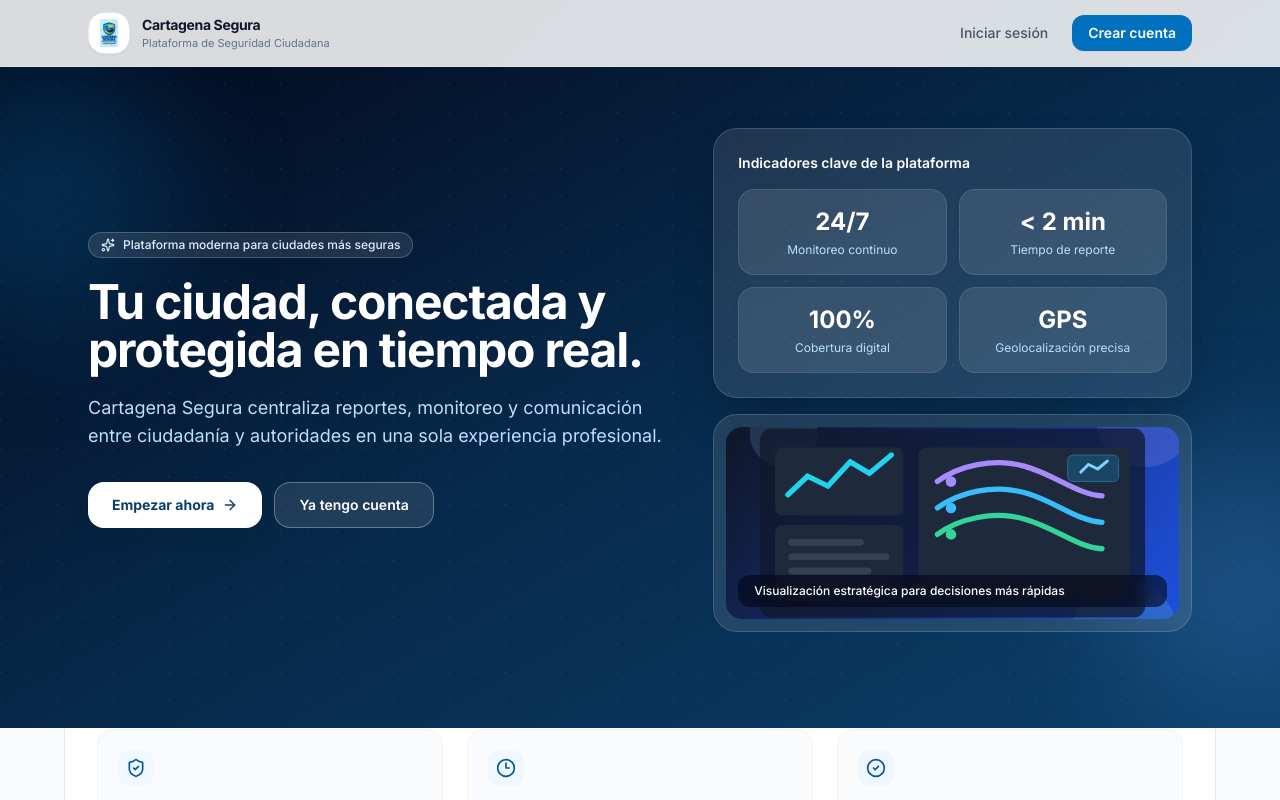
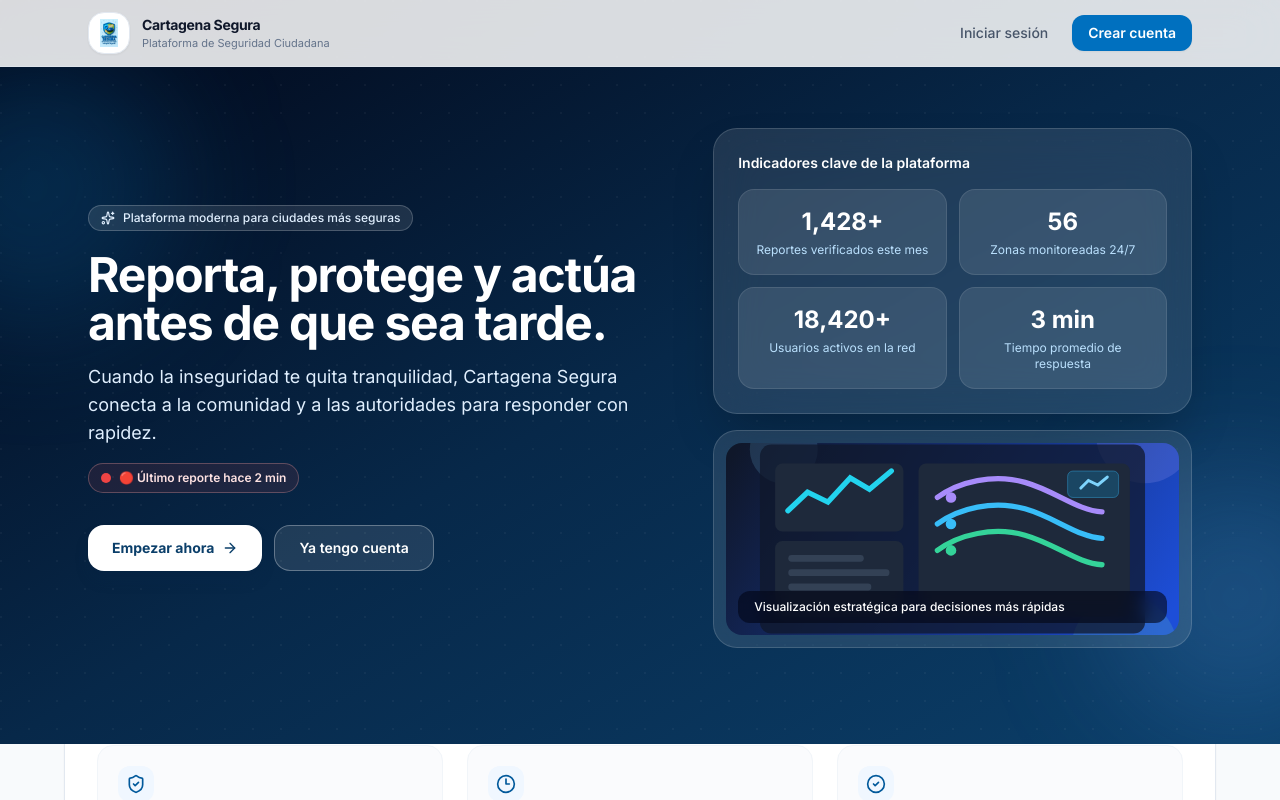
Before and after one commit to TheSantSalazar/Cartagena-Segura-React, a React (Vite) app: page / in a window 1280 px wide. Shown: the top 800 px of the page. Built offline with nearby package versions, Linux system fonts and the light colour scheme.

Commit message:
Enhance landing UX with motion, counters, and map marker effects

```diff
--- a/package.json
+++ b/package.json
@@ -21,7 +21,9 @@
     "react-leaflet": "^5.0.0",
     "react-router-dom": "^7.13.1",
     "recharts": "^3.8.0",
-    "zustand": "^5.0.11"
+    "zustand": "^5.0.11",
+    "framer-motion": "^12.23.24",
+    "react-countup": "^6.5.3"
   },
   "devDependencies": {
     "@eslint/js": "^9.39.1",
--- a/src/App.jsx
+++ b/src/App.jsx
@@ -1,4 +1,5 @@
-import { Routes, Route, Navigate } from 'react-router-dom'
+import { Routes, Route, Navigate, useLocation } from 'react-router-dom'
+import { AnimatePresence, motion as Motion } from 'framer-motion'
 import useAuthStore from '@/store/authStore'
 
 import LandingPage from '@/pages/LandingPage'
@@ -21,6 +22,24 @@ import CitizenEmergency from '@/pages/citizen/CitizenEmergency'
 import CitizenReports   from '@/pages/citizen/CitizenReports'
 import CitizenProfile   from '@/pages/citizen/CitizenProfile'
 
+const pageTransition = {
+  initial: { opacity: 0, y: 14 },
+  animate: { opacity: 1, y: 0 },
+  exit: { opacity: 0, y: -10 },
+}
+
+const PageTransition = ({ children }) => (
+  <Motion.div
+    variants={pageTransition}
+    initial="initial"
+    animate="animate"
+    exit="exit"
+    transition={{ duration: 0.3, ease: 'easeOut' }}
+  >
+    {children}
+  </Motion.div>
+)
+
 const PrivateRoute = ({ children }) => {
   const { token } = useAuthStore()
   return token ? children : <Navigate to="/login" replace />
@@ -34,13 +53,16 @@ const AdminRoute = ({ children }) => {
 }
 
 export default function App() {
+  const location = useLocation()
+
   return (
-    <Routes>
-      <Route path="/"         element={<LandingPage />} />
-      <Route path="/login"    element={<LoginPage />} />
-      <Route path="/register" element={<RegisterPage />} />
+    <AnimatePresence mode="wait">
+      <Routes location={location} key={location.pathname}>
+        <Route path="/"         element={<PageTransition><LandingPage /></PageTransition>} />
+        <Route path="/login"    element={<PageTransition><LoginPage /></PageTransition>} />
+        <Route path="/register" element={<PageTransition><RegisterPage /></PageTransition>} />
 
-      <Route path="/app" element={<PrivateRoute><CitizenLayout /></PrivateRoute>}>
+        <Route path="/app" element={<PrivateRoute><PageTransition><CitizenLayout /></PageTransition></PrivateRoute>}>
           <Route index              element={<CitizenHome />} />
           <Route path="incidents"   element={<CitizenIncidents />} />
           <Route path="map"         element={<CitizenMap />} />
@@ -49,7 +71,7 @@ export default function App() {
           <Route path="profile"     element={<CitizenProfile />} />
         </Route>
 
-      <Route path="/admin" element={<AdminRoute><AdminLayout /></AdminRoute>}>
+        <Route path="/admin" element={<AdminRoute><PageTransition><AdminLayout /></PageTransition></AdminRoute>}>
           <Route index              element={<AdminDashboard />} />
           <Route path="incidents"   element={<AdminIncidents />} />
           <Route path="zones"       element={<AdminZones />} />
@@ -60,5 +82,6 @@ export default function App() {
 
         <Route path="*" element={<Navigate to="/" replace />} />
       </Routes>
+    </AnimatePresence>
   )
 }
--- a/src/pages/LandingPage.jsx
+++ b/src/pages/LandingPage.jsx
@@ -1,4 +1,6 @@
 import { Link } from 'react-router-dom'
+import { motion as Motion } from 'framer-motion'
+import CountUp from 'react-countup'
 import {
   AlertTriangle,
   ArrowRight,
@@ -12,6 +14,32 @@ import {
   Sparkles,
   Users,
 } from 'lucide-react'
+
+const fadeInUp = {
+  hidden: { opacity: 0, y: 24 },
+  visible: {
+    opacity: 1,
+    y: 0,
+    transition: { duration: 0.7, ease: 'easeOut' },
+  },
+}
+
+const cardStagger = {
+  hidden: {},
+  visible: {
+    transition: {
+      staggerChildren: 0.12,
+    },
+  },
+}
+
+const hoverSpring = {
+  whileHover: {
+    scale: 1.03,
+    y: -8,
+    transition: { type: 'spring', stiffness: 320, damping: 20 },
+  },
+}
 
 const features = [
   {
@@ -53,10 +81,10 @@ const features = [
 ]
 
 const stats = [
-  { value: '24/7', label: 'Monitoreo continuo' },
-  { value: '< 2 min', label: 'Tiempo de reporte' },
-  { value: '100%', label: 'Cobertura digital' },
-  { value: 'GPS', label: 'Geolocalización precisa' },
+  { value: 1428, suffix: '+', label: 'Reportes verificados este mes' },
+  { value: 56, suffix: '', label: 'Zonas monitoreadas 24/7' },
+  { value: 18420, suffix: '+', label: 'Usuarios activos en la red' },
+  { value: 3, suffix: ' min', label: 'Tiempo promedio de respuesta' },
 ]
 
 const pillars = [
@@ -126,17 +154,26 @@ export default function LandingPage() {
         <div className="pointer-events-none absolute -right-20 bottom-4 h-64 w-64 rounded-full bg-blue-400/20 blur-3xl animate-blob animation-delay-2000" />
         <div className="relative mx-auto max-w-6xl px-4 pb-16 sm:px-6 sm:pb-24">
           <div className="grid items-center gap-10 lg:grid-cols-[1.1fr_.9fr]">
-            <div className="animate-fade-up">
+            <Motion.div variants={fadeInUp} initial="hidden" animate="visible">
               <div className="mb-5 inline-flex items-center gap-2 rounded-full border border-white/20 bg-white/10 px-3 py-1 text-xs font-medium text-primary-100">
                 <Sparkles className="h-3.5 w-3.5" />
                 Plataforma moderna para ciudades más seguras
               </div>
               <h1 className="max-w-xl text-4xl font-bold leading-tight tracking-tight text-white sm:text-5xl">
-                Tu ciudad, conectada y protegida en tiempo real.
+                Reporta, protege y actúa antes de que sea tarde.
               </h1>
-              <p className="mt-5 max-w-xl text-base leading-relaxed text-primary-200 sm:text-lg">
-                Cartagena Segura centraliza reportes, monitoreo y comunicación entre ciudadanía y autoridades en una sola experiencia profesional.
+              <p className="mt-4 max-w-xl text-base leading-relaxed text-primary-100 sm:text-lg">
+                Cuando la inseguridad te quita tranquilidad, Cartagena Segura conecta a la comunidad y a las autoridades para responder con rapidez.
               </p>
+              <Motion.div
+                initial={{ opacity: 0, x: -12 }}
+                animate={{ opacity: 1, x: 0 }}
+                transition={{ delay: 0.3, duration: 0.6 }}
+                className="mt-4 inline-flex items-center gap-2 rounded-full border border-red-300/30 bg-red-500/10 px-3 py-1.5 text-xs font-semibold text-red-100"
+              >
+                <span className="inline-flex h-2.5 w-2.5 rounded-full bg-red-500" />
+                🔴 Último reporte hace 2 min
+              </Motion.div>
               <div className="mt-8 flex flex-col gap-3 sm:flex-row">
                 <Link to="/register" className="inline-flex items-center justify-center gap-2 rounded-2xl bg-white px-6 py-3 text-sm font-bold text-primary-900 shadow-lg shadow-primary-950/30 transition hover:bg-primary-50 hover:-translate-y-0.5">
                   Empezar ahora
@@ -146,17 +183,24 @@ export default function LandingPage() {
                   Ya tengo cuenta
                 </Link>
               </div>
-            </div>
+            </Motion.div>
 
-            <div className="space-y-4 animate-fade-up-delay">
+            <Motion.div className="space-y-4" variants={fadeInUp} initial="hidden" animate="visible" transition={{ delay: 0.15 }}>
               <div className="rounded-3xl border border-white/15 bg-white/10 p-5 shadow-2xl backdrop-blur-xl sm:p-6">
                 <p className="mb-4 text-sm font-semibold text-white">Indicadores clave de la plataforma</p>
                 <div className="grid grid-cols-2 gap-3">
                   {stats.map((stat) => (
-                    <div key={stat.label} className="rounded-2xl border border-white/10 bg-white/10 px-4 py-4 text-center transition hover:bg-white/20">
-                      <p className="text-2xl font-bold text-white">{stat.value}</p>
+                    <Motion.div
+                      key={stat.label}
+                      whileHover={hoverSpring.whileHover}
+                      className="rounded-2xl border border-white/10 bg-white/10 px-4 py-4 text-center"
+                    >
+                      <p className="text-2xl font-bold text-white">
+                        <CountUp end={stat.value} duration={2} separator="," enableScrollSpy scrollSpyOnce />
+                        {stat.suffix}
+                      </p>
                       <p className="mt-1 text-xs text-primary-200">{stat.label}</p>
-                    </div>
+                    </Motion.div>
                   ))}
                 </div>
               </div>
@@ -171,7 +215,7 @@ export default function LandingPage() {
                   Visualización estratégica para decisiones más rápidas
                 </div>
               </div>
-            </div>
+            </Motion.div>
           </div>
         </div>
       </header>
@@ -180,13 +224,13 @@ export default function LandingPage() {
         <div className="mx-auto max-w-6xl rounded-3xl border border-slate-200 bg-white px-5 py-6 shadow-sm sm:px-8">
           <div className="grid gap-6 md:grid-cols-3">
             {pillars.map((pillar) => (
-              <div key={pillar.title} className="rounded-2xl border border-slate-100 bg-slate-50/70 p-5 transition duration-300 hover:-translate-y-1 hover:shadow-md">
+              <Motion.div key={pillar.title} {...hoverSpring} className="rounded-2xl border border-slate-100 bg-slate-50/70 p-5">
                 <div className="mb-3 inline-flex rounded-xl bg-primary-50 p-2 text-primary-700">
                   <pillar.icon className="h-5 w-5" />
                 </div>
                 <h3 className="text-sm font-bold text-slate-900">{pillar.title}</h3>
                 <p className="mt-2 text-sm leading-relaxed text-slate-600">{pillar.desc}</p>
-              </div>
+              </Motion.div>
             ))}
           </div>
         </div>
@@ -201,17 +245,28 @@ export default function LandingPage() {
               Una experiencia enfocada en usabilidad, velocidad y claridad para ciudadanos y equipos de respuesta.
             </p>
           </div>
-          <div className="grid grid-cols-1 gap-5 sm:grid-cols-2 lg:grid-cols-3">
+          <Motion.div
+            variants={cardStagger}
+            initial="hidden"
+            whileInView="visible"
+            viewport={{ once: true, amount: 0.2 }}
+            className="grid grid-cols-1 gap-5 sm:grid-cols-2 lg:grid-cols-3"
+          >
             {features.map((feature) => (
-              <article key={feature.title} className="group rounded-3xl border border-slate-200 bg-white p-6 shadow-sm transition duration-300 hover:-translate-y-1 hover:shadow-lg">
+              <Motion.article
+                key={feature.title}
+                variants={fadeInUp}
+                whileHover={hoverSpring.whileHover}
+                className="group rounded-3xl border border-slate-200 bg-white p-6 shadow-sm"
+              >
                 <div className={`mb-4 inline-flex rounded-2xl p-3 transition group-hover:scale-105 ${feature.color}`}>
                   <feature.icon className="h-5 w-5" />
                 </div>
                 <h3 className="text-base font-bold text-slate-900">{feature.title}</h3>
                 <p className="mt-2 text-sm leading-relaxed text-slate-600">{feature.desc}</p>
-              </article>
+              </Motion.article>
             ))}
-          </div>
+          </Motion.div>
         </div>
       </section>
 
@@ -221,17 +276,28 @@ export default function LandingPage() {
             <p className="mb-3 text-xs font-semibold uppercase tracking-[0.2em] text-primary-600">Flujo de uso</p>
             <h2 className="text-3xl font-bold tracking-tight text-slate-900">Un proceso simple, claro y accionable</h2>
           </div>
-          <div className="grid gap-5 md:grid-cols-3">
+          <Motion.div
+            variants={cardStagger}
+            initial="hidden"
+            whileInView="visible"
+            viewport={{ once: true, amount: 0.2 }}
+            className="grid gap-5 md:grid-cols-3"
+          >
             {journey.map((item) => (
-              <div key={item.step} className="relative rounded-3xl border border-slate-200 bg-slate-50 p-6 transition duration-300 hover:-translate-y-1 hover:border-primary-200 hover:shadow-md">
+              <Motion.div
+                key={item.step}
+                variants={fadeInUp}
+                whileHover={hoverSpring.whileHover}
+                className="relative rounded-3xl border border-slate-200 bg-slate-50 p-6 hover:border-primary-200"
+              >
                 <span className="mb-4 inline-flex rounded-xl bg-primary-600 px-3 py-1 text-xs font-semibold tracking-wide text-white">
                   Paso {item.step}
                 </span>
                 <h3 className="text-lg font-bold text-slate-900">{item.title}</h3>
                 <p className="mt-2 text-sm leading-relaxed text-slate-600">{item.desc}</p>
-              </div>
+              </Motion.div>
             ))}
-          </div>
+          </Motion.div>
         </div>
       </section>
 
```
Also changed, not shown: src/index.css (+43 -0 lines), src/pages/citizen/CitizenMap.jsx (+33 -22 lines). Lines whose indentation alone changed are shown as unchanged.
